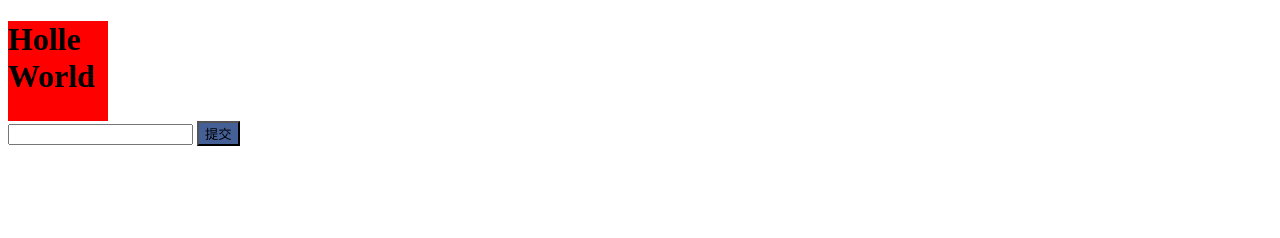
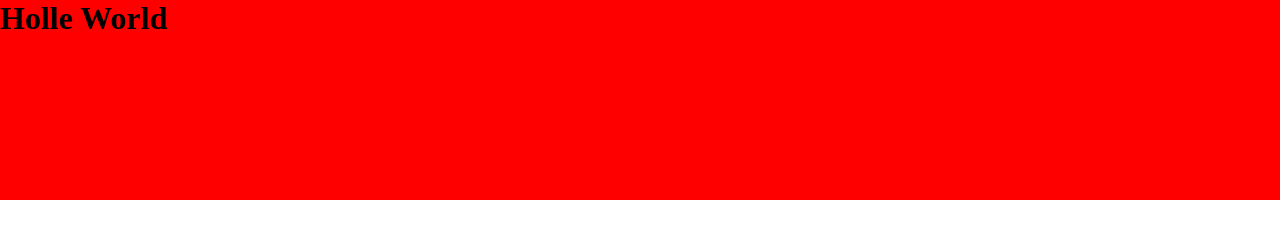
Before and after one commit to DivSpan2022/test_01, a plain HTML site: page one/index.html in a window 1280 px wide. Drawn offline with Linux system fonts and the light colour scheme.

Commit message:
提交并合并

```diff
--- a/one/index.css
+++ b/one/index.css
@@ -1,8 +1,8 @@
+*{
+    margin: 0;
+    padding: 0;
+}
 div {
-    width: 100px;
-    height: 100px;
+    height: 200px;
     background-color: red;
 }
-button{
-    background: #456096;
-}
--- a/one/index.html
+++ b/one/index.html
@@ -14,9 +14,6 @@
     <div>
         <h1>Holle World</h1>
     </div>
-    <input type="text">
-    <button>提交</button>
-
 </body>
 
 </html>
```
Also changed, not shown: one/index.js (+9 -1 lines).
